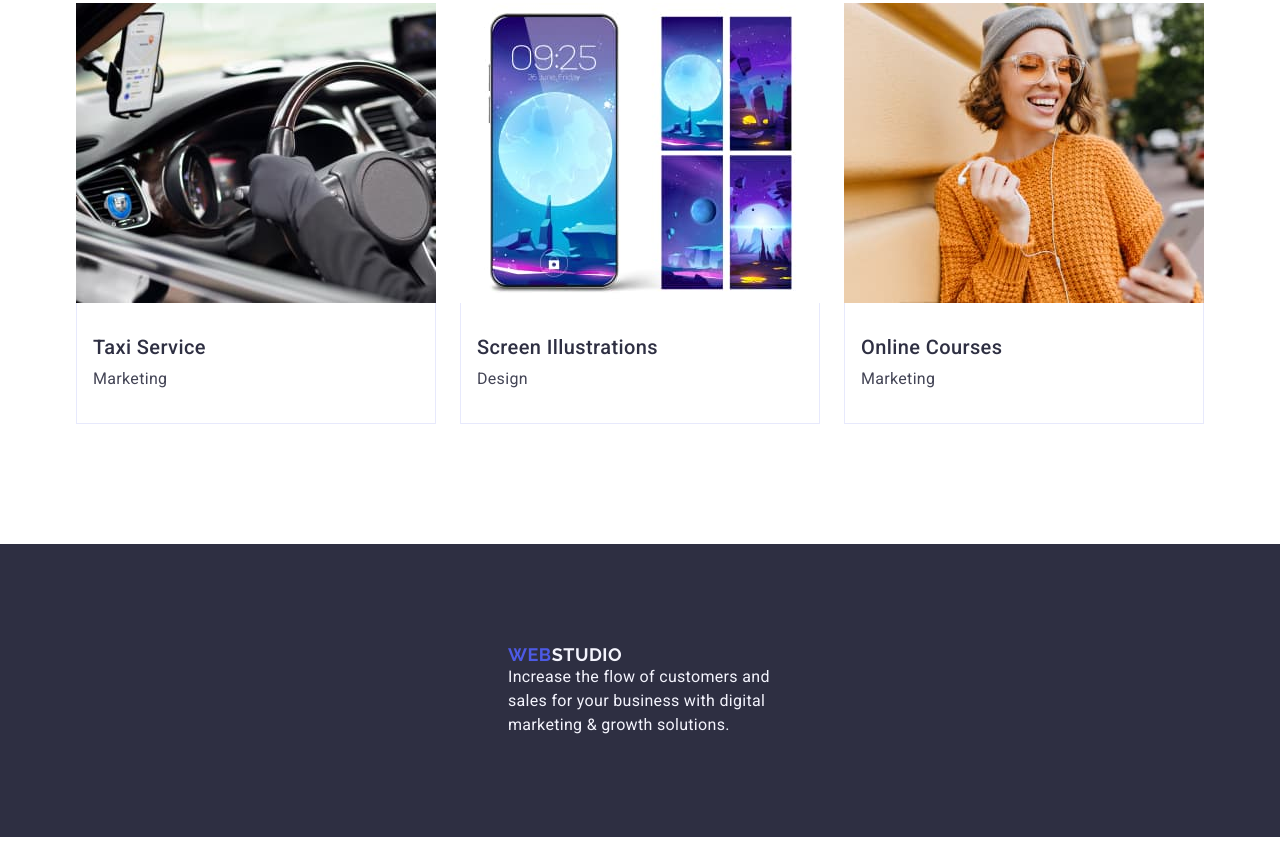
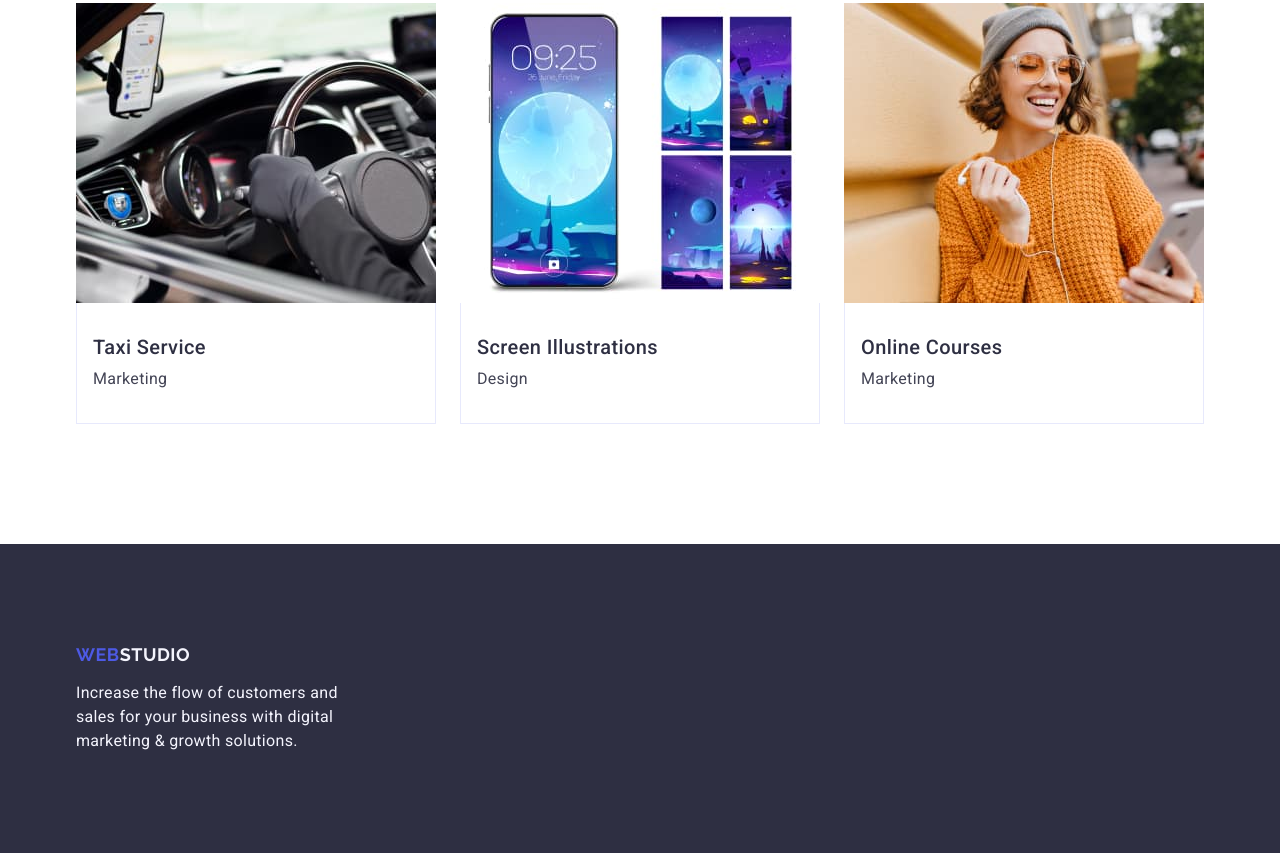
Before and after one commit to alex-stelmakh/goit-markup-hw-03, a plain HTML site: page index.html in a window 1280 px wide. Shown: the part 2475-3328 px from the top of the page. Drawn offline with nearby package versions, Linux system fonts and the light colour scheme.

Commit message:
finish-hw3

```diff
--- a/css/styles.css
+++ b/css/styles.css
@@ -299,22 +299,21 @@ align-items: center;}
 .footer {background-color: #2e2f42;}
 
 .footer-container {
-
 padding-top: 100px;
 padding-bottom: 100px;
-max-width: 264px;
-
-
 }
 
 .footer-logo {
+    display: block;
     font-family: "Raleway", sans-serif;
     font-weight: 700;
     font-size: 18px;
     line-height: 1.17;
     letter-spacing: 0.03em;
     text-transform: uppercase;
-    color: #4d5ae5;}
+    color: #4d5ae5;
+    margin-bottom: 16px;
+}
 
 .footer-logo-part {
     color: #f4f4fd;}
@@ -323,4 +322,6 @@ max-width: 264px;
     font-size: 16px;
     line-height: 1.5;
     letter-spacing: 0.02em;
-    color: #f4f4fd;}
+    color: #f4f4fd;
+    max-width: 264px;
+}
```
Also changed, not shown: index.html (line endings or trailing spaces).
